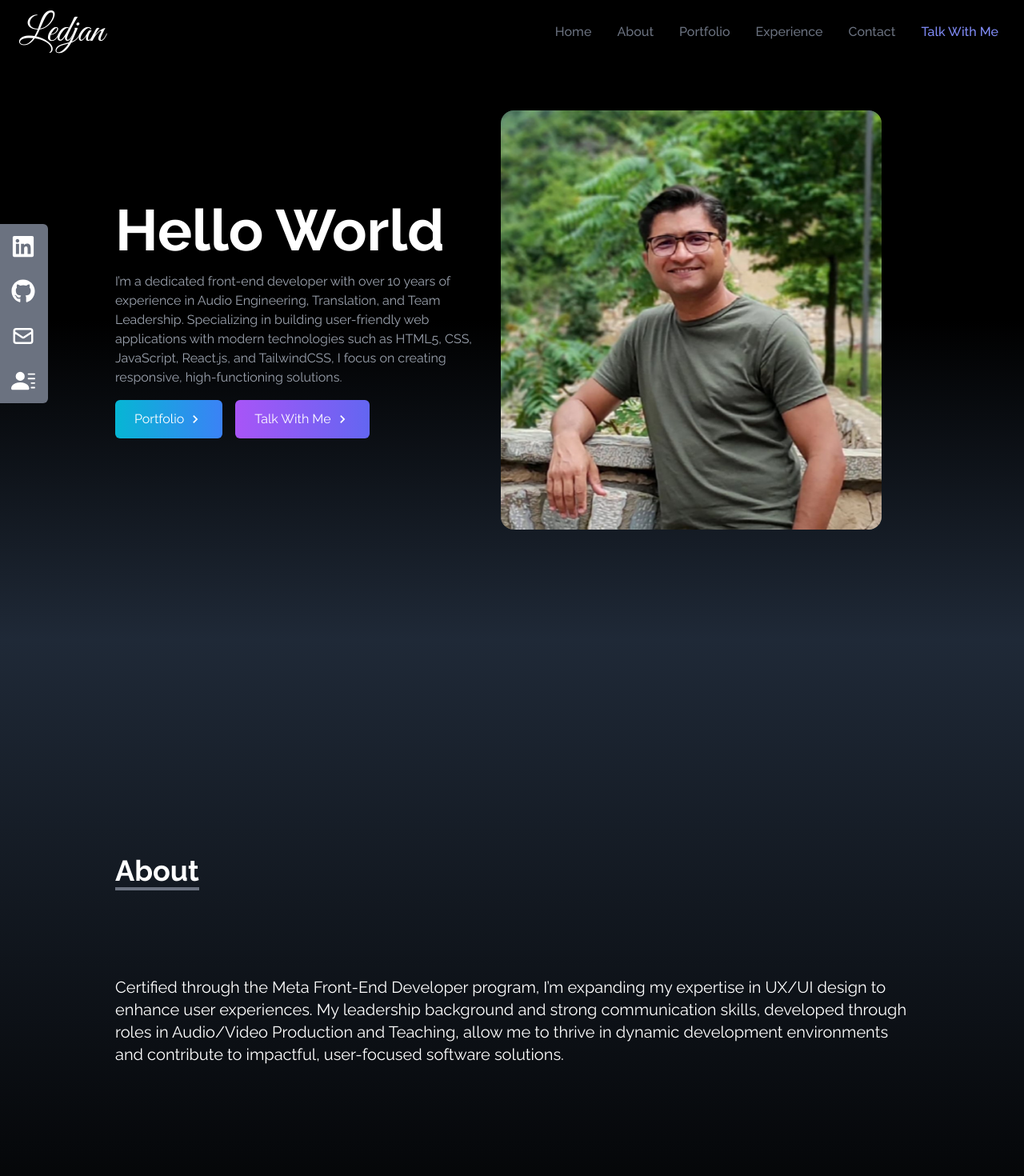
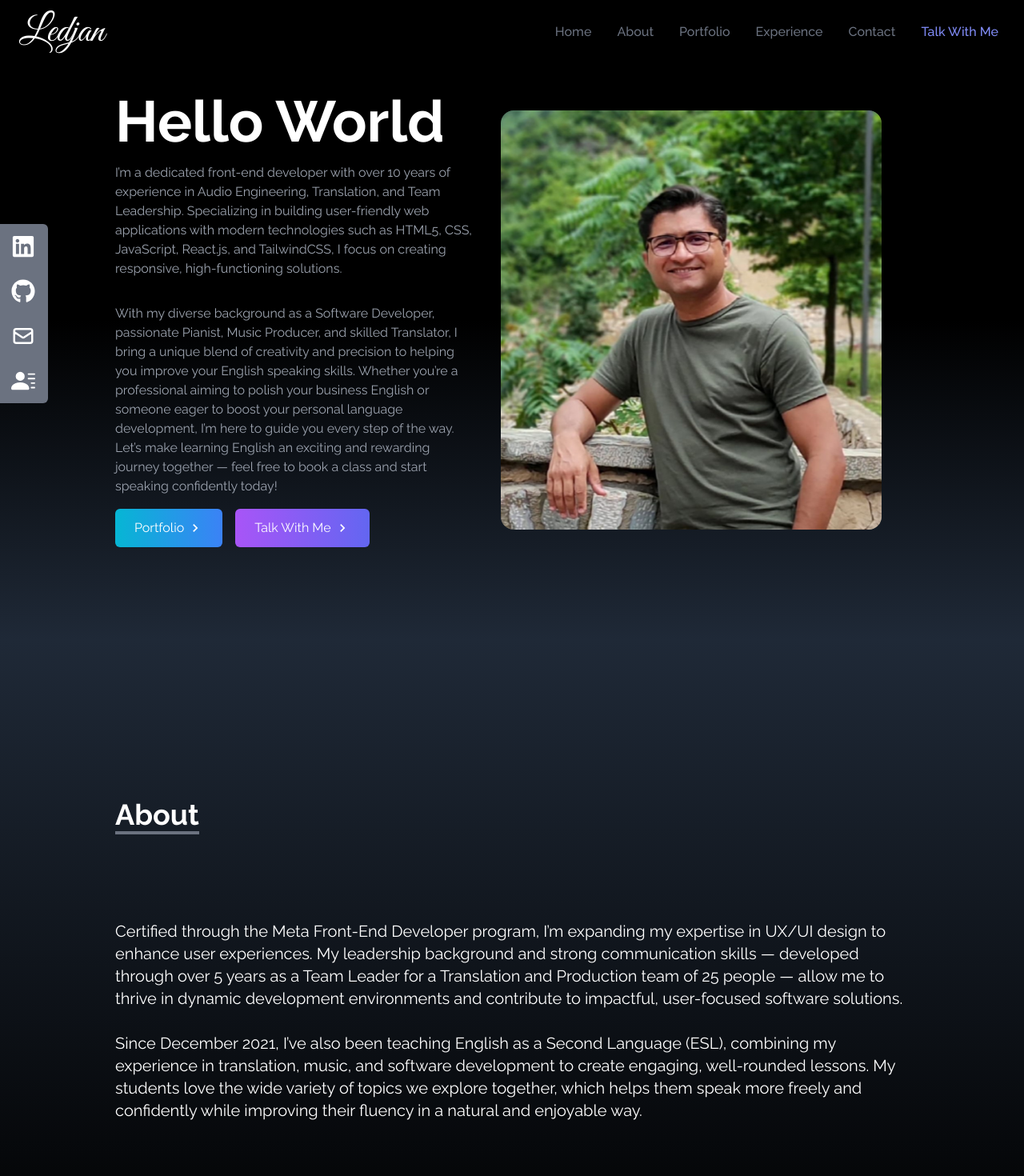
Before and after one commit to Choopin86/portfolio, a React (Create React App) app: page / in a window 1280 px wide. Shown: the top 1470 px of the page at 80% size. Built offline with nearby package versions, Linux system fonts and the light colour scheme.

Commit message:
Updated Home and About

```diff
--- a/src/components/About.jsx
+++ b/src/components/About.jsx
@@ -22,10 +22,19 @@ const About = () => {
         <p className="text-xl mt-20">
           Certified through the Meta Front-End Developer program, I’m expanding
           my expertise in UX/UI design to enhance user experiences. My
-          leadership background and strong communication skills, developed
-          through roles in Audio/Video Production and Teaching, allow me to
-          thrive in dynamic development environments and contribute to
-          impactful, user-focused software solutions.
+          leadership background and strong communication skills — developed
+          through over 5 years as a Team Leader for a Translation and Production
+          team of 25 people — allow me to thrive in dynamic development
+          environments and contribute to impactful, user-focused software
+          solutions.
+          <br />
+          <br />
+          Since December 2021, I’ve also been teaching English as a Second
+          Language (ESL), combining my experience in translation, music, and
+          software development to create engaging, well-rounded lessons. My
+          students love the wide variety of topics we explore together, which
+          helps them speak more freely and confidently while improving their
+          fluency in a natural and enjoyable way.
         </p>
       </div>
     </div>
--- a/src/components/Home.jsx
+++ b/src/components/Home.jsx
@@ -26,6 +26,17 @@ const Home = () => {
               modern technologies such as HTML5, CSS, JavaScript, React.js, and
               TailwindCSS, I focus on creating responsive, high-functioning
               solutions.
+            </p>
+            <p className="text-gray-400 py-4 max-w-md">
+              With my diverse background as a Software Developer, passionate
+              Pianist, Music Producer, and skilled Translator, I bring a unique
+              blend of creativity and precision to helping you improve your
+              English speaking skills. Whether you’re a professional aiming to
+              polish your business English or someone eager to boost your
+              personal language development, I’m here to guide you every step of
+              the way. Let’s make learning English an exciting and rewarding
+              journey together — feel free to book a class and start speaking
+              confidently today!
             </p>
             <div className="flex flex-col sm:flex-row gap-4">
               <ScrollLink
```
